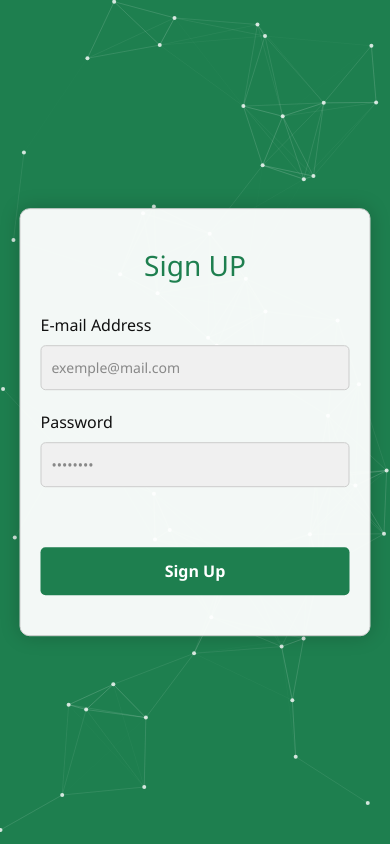
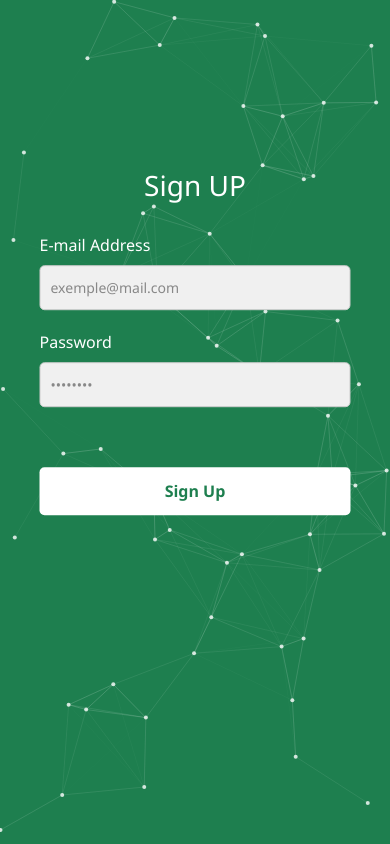
Before and after one commit to RyryBioumlaTech/attendance-tracking-system-ATS-v0, a Flask app: page / in a window 390 px wide. Run offline with Flask 3, Linux system fonts and the light colour scheme; some libraries are stand-ins or nearby versions.

Commit message:
made some changes on the style and the phone screen view

```diff
--- a/app/static/style/login.css
+++ b/app/static/style/login.css
@@ -1,8 +1,6 @@
 :root {
-  --mind-vert: #1E7F4F;
-  --mind-light-vert: #24945C;
-  --mind-rouge: #CE1126;
-  --mind-jaune: #F1B82D;
+  --green: #1E7F4F;
+  --lgreen: #24945C;
   --bg-login: rgba(255, 255, 255, 0.95);
   --input-bg: rgba(240, 240, 240, 1);
   --text-color: #111;
@@ -41,7 +39,7 @@ h3 {
     font-weight: 500;
     text-align: center;
     margin-bottom: 30px;
-    color: var(--mind-vert);
+    color: var(--green);
 }
 
 label {
@@ -70,7 +68,7 @@ input {
 button {
     margin-top: 60px;
     width: 100%;
-    background-color: var(--mind-vert);
+    background-color: var(--green);
     color: white;
     padding: 12px 0;
     font-size: 16px;
@@ -82,19 +80,47 @@ button {
 }
 
 button:hover {
-    background-color: var(--mind-light-vert);
+    background-color: var(--lgreen);
+    color: white;
 }
 
 #bg-net {
     position: fixed;
     inset: 0;
     z-index: -1;
-    background: var(--mind-vert);
+    background: var(--green);
 }
 
 @media (max-width: 900px) {
     form {
+        margin-top: -80px;
         width: 90%;
         padding: 40px 20px;
+        border: none;
+        background-color: transparent;
+        box-shadow: none;
+    }
+    form label {
+        color: white;
+    }
+    button {
+        margin-top: 60px;
+        width: 100%;
+        background-color: white;
+        color: var(--green);
+        padding: 12px 0;
+        font-size: 16px;
+        font-weight: 600;
+        border-radius: 5px;
+        cursor: pointer;
+        border: none;
+        transition: background-color 0.3s ease;
+    }
+    h3 {
+        font-size: 28px;
+        font-weight: 500;
+        text-align: center;
+        margin-bottom: 30px;
+        color: white;
     }
 }
--- a/app/static/style/qrcode.css
+++ b/app/static/style/qrcode.css
@@ -1,7 +1,5 @@
 :root {
-  --mind-vert: #1E7F4F;
-  --mind-rouge: #CE1126;
-  --mind-jaune: #F1B82D;
+  --green: #1E7F4F;
   --bg-login: rgba(255, 255, 255, 0.95);
   --input-bg: rgba(240, 240, 240, 1);
   --text-color: #111;
@@ -83,7 +81,7 @@ img {
     position: fixed;
     inset: 0;
     z-index: -1;          /* derrière ton contenu */
-    background: var(--mind-vert);  /* couleur du fond */
+    background: var(--green);  /* couleur du fond */
 }
 
 .toast-container {
--- a/app/templates/admin_dash.html
+++ b/app/templates/admin_dash.html
@@ -14,7 +14,7 @@
             <hr style="border: none; height: 1px; background-color: #ccc">
             <ul class="sidebar-nav" style="margin-top: -30px;">
                 <li class="sidebar-item">
-                    <a href="#" class="sidebar-link" onclick="loadsec('reports')"><i class="bi bi-list-task"></i><span>Reports</span></a>
+                    <a href="#" class="sidebar-link active" onclick="loadsec('reports')"><i class="bi bi-list-task"></i><span>Reports</span></a>
                 </li>
                 <li class="sidebar-item">
                     <a href="#" class="sidebar-link" onclick="loadsec('manage')"><i class="bi bi-kanban"></i><span>Manage</span></a>
--- a/app/templates/partials/report.html
+++ b/app/templates/partials/report.html
@@ -10,8 +10,8 @@
                             <option value="{{ dep.id}}">{{ dep.name }}</option>
                         {% endfor %}
                     </select>
-                    <input type="date" name="start_date" id="start" class="general-input">
-                    <input type="date" name="end_date" id="end" class="general-input">
+                    <input type="date" name="start_date" id="start" class="general-input" required>
+                    <input type="date" name="end_date" id="end" class="general-input" required>
                     <input type="submit" value="Search" class="button" id="search_btn">
                 </form>
             </div>
```
Also changed, not shown: app/static/js/main_dashb.js (+8 -0 lines), app/static/style/admindash.css (+16 -11 lines), app/templates/partials/manage_table.html (+11 -1 lines), app/templates/partials/report_table.html (+12 -2 lines), app/templates/scanner.html (+4 -5 lines).
